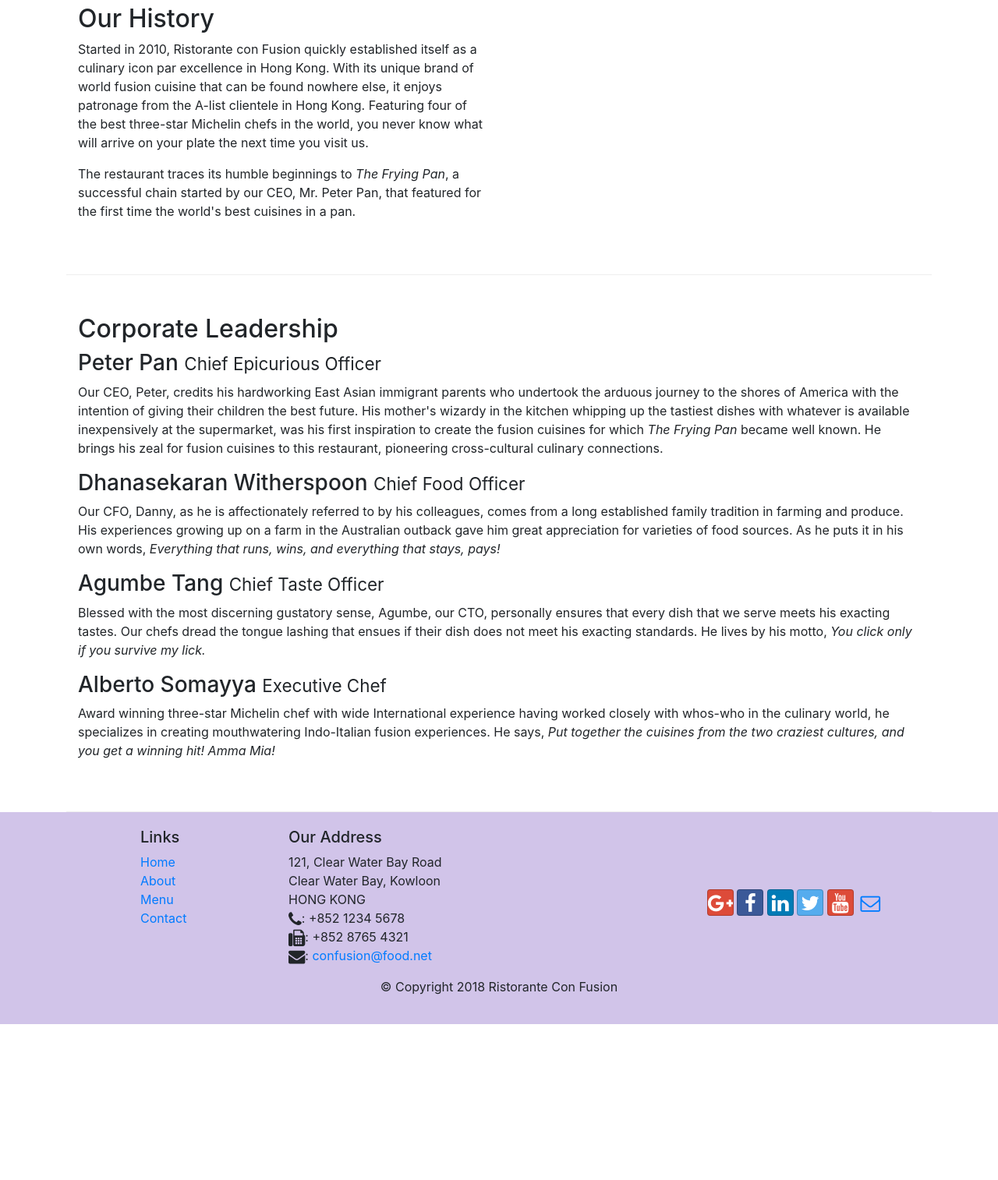
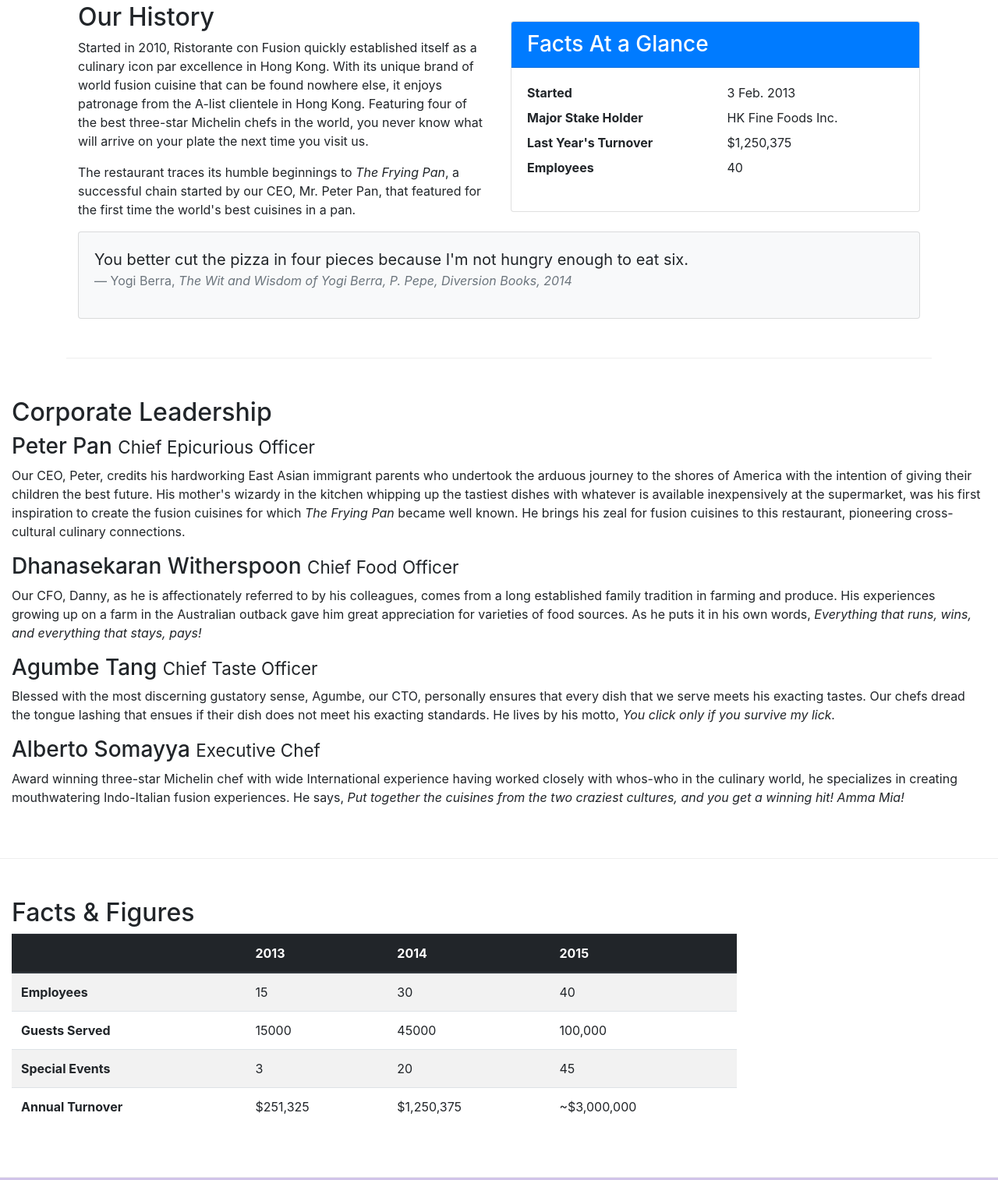
Before and after one commit to stanp7/git-test1, a website: page aboutus.html in a window 1280 px wide. Shown: the part 462-1976 px from the top of the page at 78% size. Before the commit the page ends 1776 px from the top, so only its background shows below. Drawn offline with nearby package versions, Linux system fonts and the light colour scheme.

Commit message:
Tables and cards

```diff
--- a/aboutus.html
+++ b/aboutus.html
@@ -67,7 +67,37 @@
                 <p>Started in 2010, Ristorante con Fusion quickly established itself as a culinary icon par excellence in Hong Kong. With its unique brand of world fusion cuisine that can be found nowhere else, it enjoys patronage from the A-list clientele in Hong Kong.  Featuring four of the best three-star Michelin chefs in the world, you never know what will arrive on your plate the next time you visit us.</p>
                 <p>The restaurant traces its humble beginnings to <em>The Frying Pan</em>, a successful chain started by our CEO, Mr. Peter Pan, that featured for the first time the world's best cuisines in a pan.</p>
             </div>
-            <div class="col col-sm">
+            <div class="col-12 col-sm-6">
+                <div class="card">
+                    <h3 class="card-header bg-primary text-white">Facts At a Glance</h3>
+                    <div class="card-body">
+                        <dl class="row">
+                            <dt class="col-6">Started</dt>
+                            <dd class="col-6">3 Feb. 2013</dd>
+                            <dt class="col-6">Major Stake Holder</dt>
+                            <dd class="col-6">HK Fine Foods Inc.</dd>
+                            <dt class="col-6">Last Year's Turnover</dt>
+                            <dd class="col-6">$1,250,375</dd>
+                            <dt class="col-6">Employees</dt>
+                            <dd class="col-6">40</dd>
+                        </dl>
+                    </div>
+                </div>
+            </div>
+            <div class="col-12">
+                <div class="card card-body bg-light">
+                    <blockquote class="blockquote">
+                        <p class="mb-0">You better cut the pizza in four pieces because
+                            I'm not hungry enough to eat six.</p>
+                        <footer class="blockquote-footer">Yogi Berra,
+                            <cite title="Source Title">The Wit and Wisdom of Yogi Berra,
+                            P. Pepe, Diversion Books, 2014</cite>
+                        </footer>
+                    </blockquote>
+                </div>
+            </div>
+
+
             </div>
         </div>
 
@@ -85,7 +115,54 @@
                 <p class="d-none d-sm-block">Award winning three-star Michelin chef with wide International experience having worked closely with whos-who in the culinary world, he specializes in creating mouthwatering Indo-Italian fusion experiences. He says, <em>Put together the cuisines from the two craziest cultures, and you get a winning hit! Amma Mia!</em></p>
             </div>
        </div>
+       <div class="row row-content">
+           <div class="col-12 col-sm-9">
+               <h2>Facts &amp; Figures</h2>
+               <div class="table-responsive">
+                <table class="table table-striped">
+                    <thead class="thead-dark">
+                        <tr>
+                            <th>&nbsp;</th>
+                            <th>2013</th>
+                            <th>2014</th>
+                            <th>2015</th>
+                        </tr>
+                    </thead>
+                    <tbody>
+                        <tr>
+                            <th>Employees</th>
+                            <td>15</td>
+                            <td>30</td>
+                            <td>40</td>
+                        </tr>
+                        <tr>
+                            <th>Guests Served</th>
+                            <td>15000</td>
+                            <td>45000</td>
+                            <td>100,000</td>
+                        </tr>
+                        <tr>
+                            <th>Special Events</th>
+                            <td>3</td>
+                            <td>20</td>
+                            <td>45</td>
+                        </tr>
+                        <tr>
+                            <th>Annual Turnover</th>
+                            <td>$251,325</td>
+                            <td>$1,250,375</td>
+                            <td>~$3,000,000</td>
+                        </tr>
+                    </tbody>
+                </table>
+            </div>
+           </div>
+           <div class="col-12 col-sm-3">
 
+           </div>
+
+
+       </div>
     </div>
 
     <footer class="footer">
```
